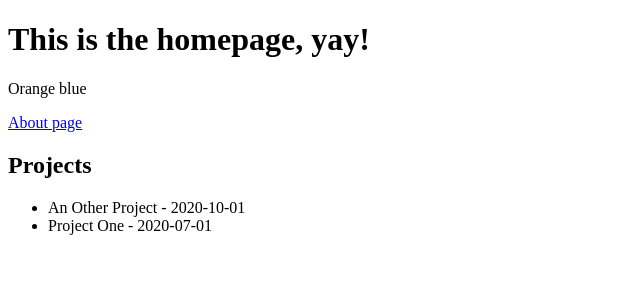
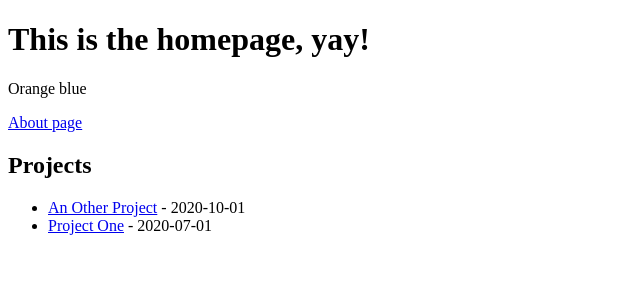
Before and after one commit to Toww/droplab-old, a Next.js app: page / in a window 1280 px wide. Shown: the top 300 px of the page, without its empty margins (0-640 px from the left). Built offline with nearby package versions, Linux system fonts and the light colour scheme.

Commit message:
Homepage links OK

```diff
--- a/pages/api/hello.js
+++ /dev/null
@@ -1,6 +0,0 @@
-// Next.js API route support: https://nextjs.org/docs/api-routes/introduction
-
-export default (req, res) => {
-  res.statusCode = 200
-  res.json({ name: 'John Doe' })
-}
--- a/pages/index.js
+++ b/pages/index.js
@@ -23,7 +23,10 @@ export default function Home({ allProjectsData }) {
           <ul>
             {allProjectsData.map(({ id, date, title }) => (
               <li key={id}>
-                {title} - {date}
+                <Link href="/projects/[id]" as={`/projects/${id}`}>
+                  <a>{title}</a>
+                </Link>{" "}
+                - {date}
               </li>
             ))}
           </ul>
```
Also changed, not shown: pages/projects/[id].js (+10 -4 lines).
